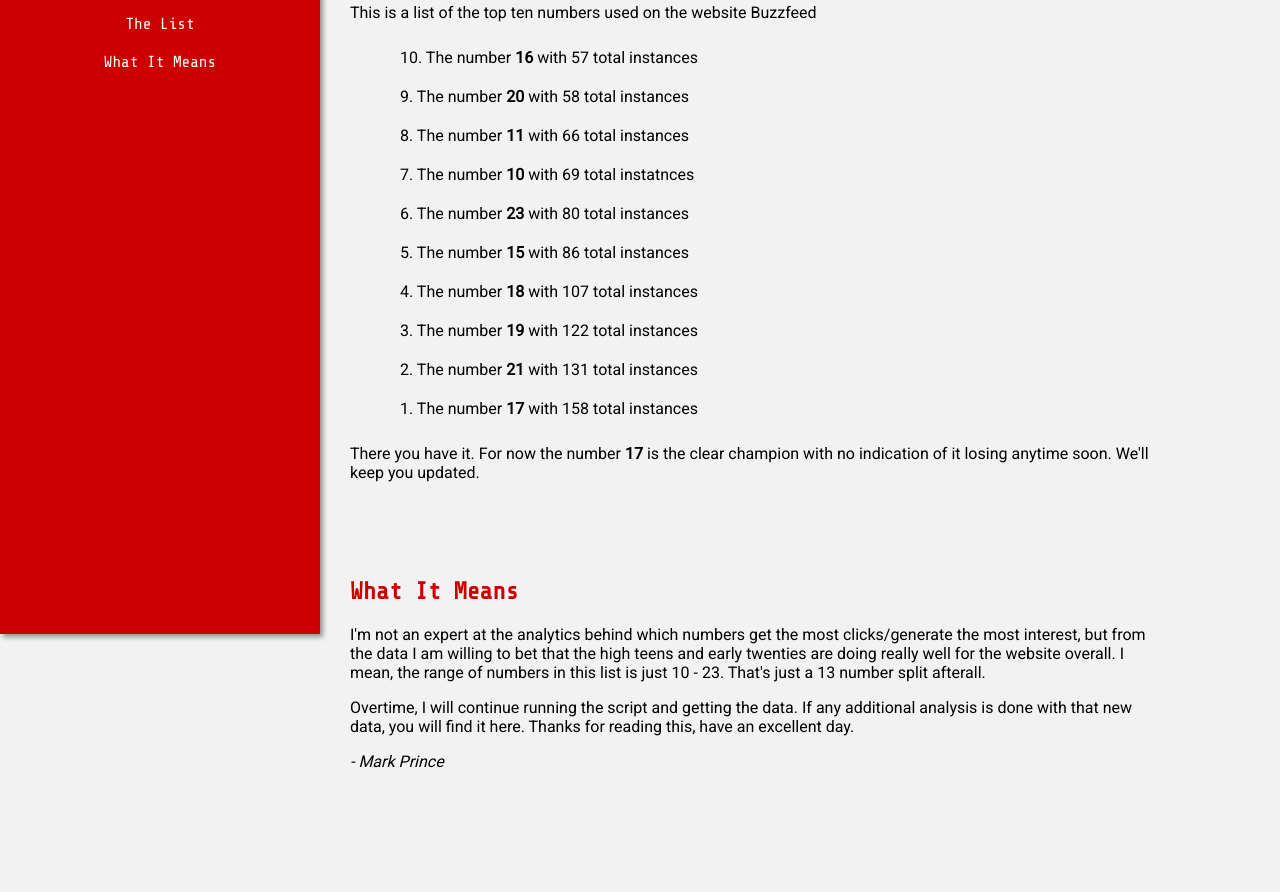
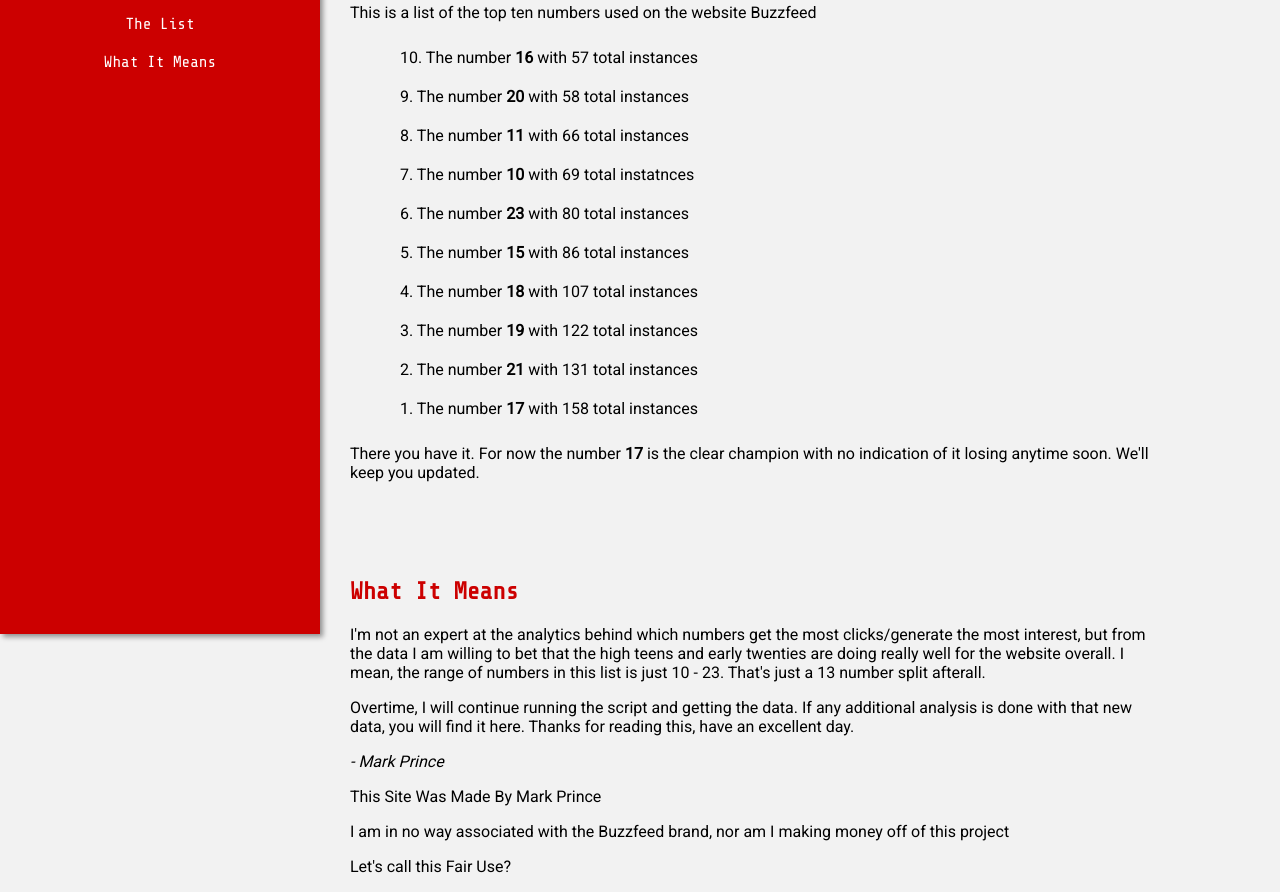
Before and after one commit to Mark-A-Prince/buzzfeeder, a plain HTML site: page buzzfeeder/index.html in a window 1280 px wide. Shown: the part 416-1308 px from the top of the page. Before the commit the page ends 1187 px from the top, so only its background shows below. Drawn offline with nearby package versions, Linux system fonts and the light colour scheme.

Commit message:
Update index.html

```diff
--- a/buzzfeeder/index.html
+++ b/buzzfeeder/index.html
@@ -58,6 +58,11 @@
 
       <i> - Mark Prince </i>
   </section>
+  <footer>
+    <p>This Site Was Made By Mark Prince</p>
+    <p>I am in no way associated with the Buzzfeed brand, nor am I making money off of this project</p>
+    <p>Let's call this Fair Use?</p>
+  </footer>
 </section>
 </body>
 </html>
```
